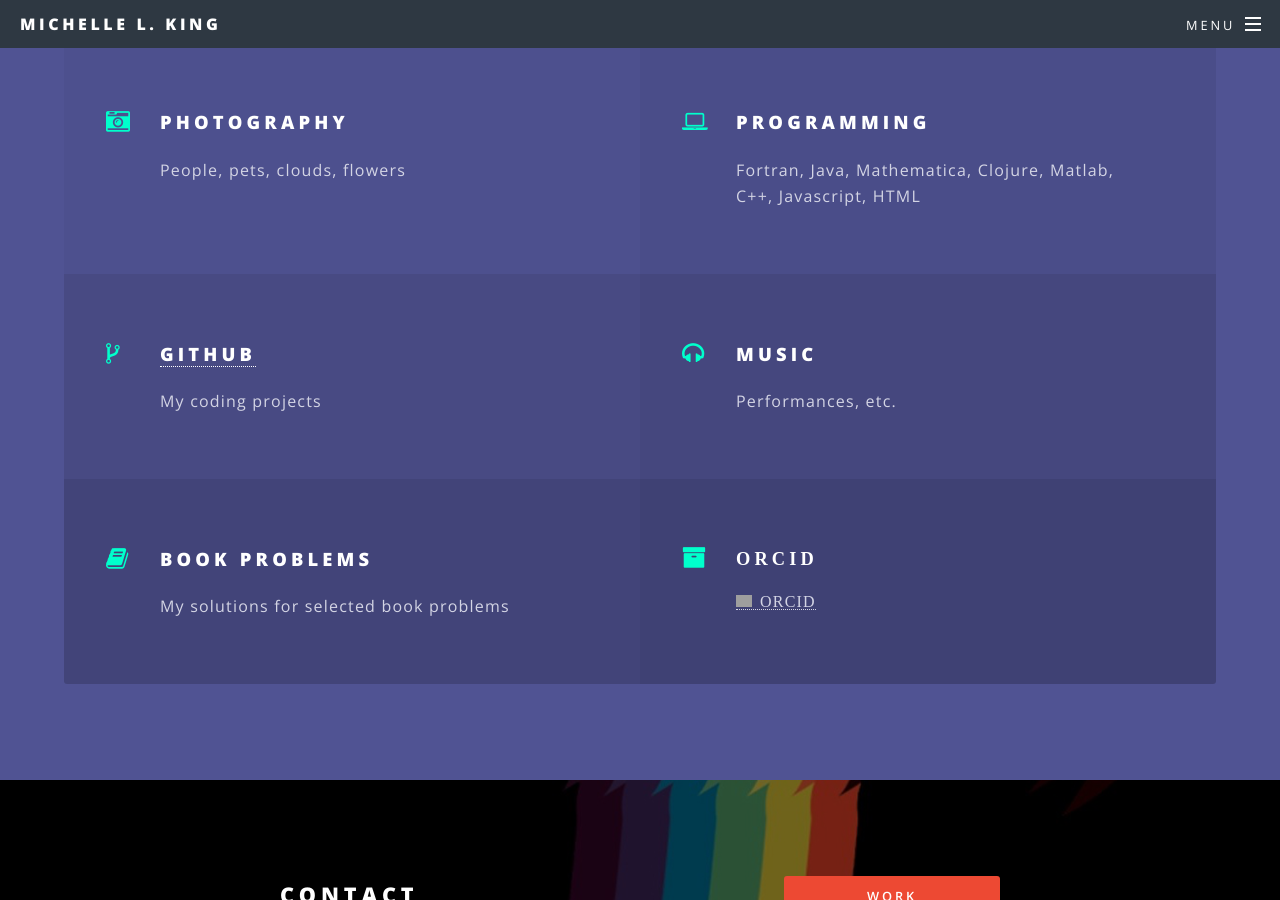
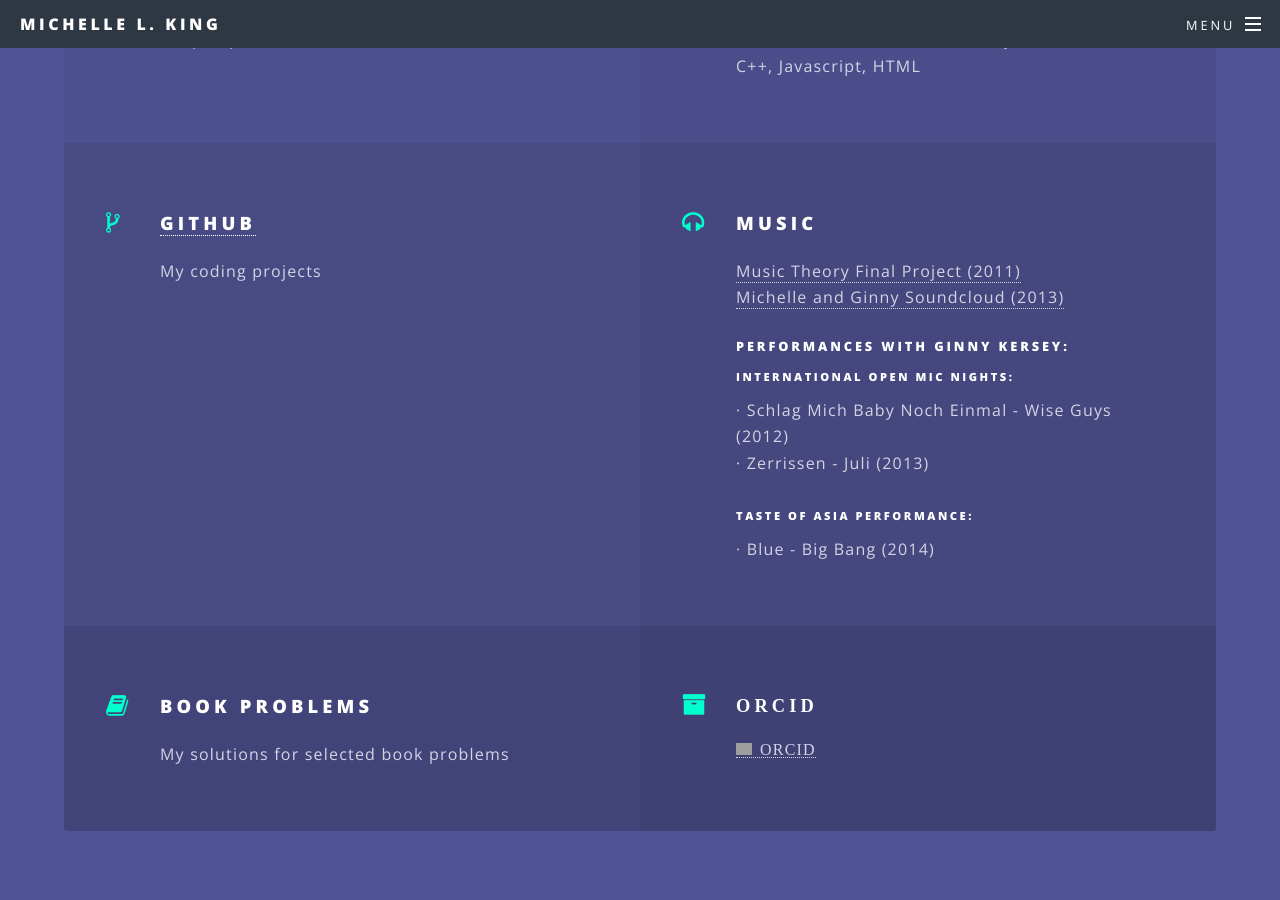
Before and after one commit to MichelleLKing/michellelking.github.io, a Jekyll site: the page built from index.html, in a window 1280 px wide and 900 px high, scrolled down 3350 px. Built offline with Jekyll 4.4.1, drawn with Linux system fonts in a browser that asks for light colours; some of the changed text lies outside the part shown; grey boxes are pictures that could not be loaded.

Commit message:
Added music!

```diff
--- a/_includes/footer.html
+++ b/_includes/footer.html
@@ -17,7 +17,7 @@
     <li>&copy; {% assign thisyear = site.time | date: "%Y" %}
     {% if site.first_published %}
       {% capture diff %}{{ site.first_published | minus:thisyear }}{% endcapture %}
-      {% if diff contains '-' %}{{ site.first_published }},{% endif %}
+      {% if diff contains '-' %}{{ site.first_published }} -{% endif %}
     {% endif %}
     {{ thisyear }}
     {% if site.owner %}{{ site.owner }}{% else %}{{ site.title }}{% endif %}</li>
--- a/index.html
+++ b/index.html
@@ -25,11 +25,7 @@ layout: landing
 			    Physics B.A. from <a href=http://www4.morris.umn.edu> University of Minnesota - Morris</a><br />
 			    Minors: Computer Science, Math, Statistics</p>
 		</header>
-		<ul class="icons major">
-			<li><span class="icon fa-diamond major style1"><span class="label">Lorem</span></span></li>
-			<li><span class="icon fa-heart-o major style2"><span class="label">Ipsum</span></span></li>
-			<li><span class="icon fa-code major style3"><span class="label">Dolor</span></span></li>
-		</ul>
+
 	</div>
 </section>
 
@@ -93,10 +89,31 @@ layout: landing
 				  <h3><a href="https://github.com/Evarda">Github</a></h3>
 				<p>My coding projects</p>
 			</li>
-			<li class="icon fa-headphones">
-				<h3>Music</h3>
-				<p>Performances, etc.</p>
-			</li>
+      <li class="icon fa-headphones">
+          <h3>Music</h3>
+          <a href="/MusicTheoryFinalProject.mp3">Music Theory Final Project (2011)</a>
+      </br>
+      <a href="https://soundcloud.com/michelle-and-ginny">Michelle and Ginny Soundcloud (2013)</a>
+      </br>
+      </br>
+      <h5>
+          Performances with Ginny Kersey:
+      </h5>
+      <h6>
+          International Open Mic Nights:
+      </h6>
+      <p>
+      &middot Schlag Mich Baby Noch Einmal - Wise Guys (2012)
+      </br>
+      &middot Zerrissen - Juli (2013)
+      </p>
+      <h6>
+          Taste of Asia Performance:
+      </h6>
+      <p>
+      &middot Blue - Big Bang (2014)
+      </p>
+      </li>
 			<li class="icon fa-book">
 				<h3>Book Problems</h3>
 				<p>My solutions for selected book problems</p>
```
Also changed, not shown: images/bannersquare.jpg (added), 10 other files.
